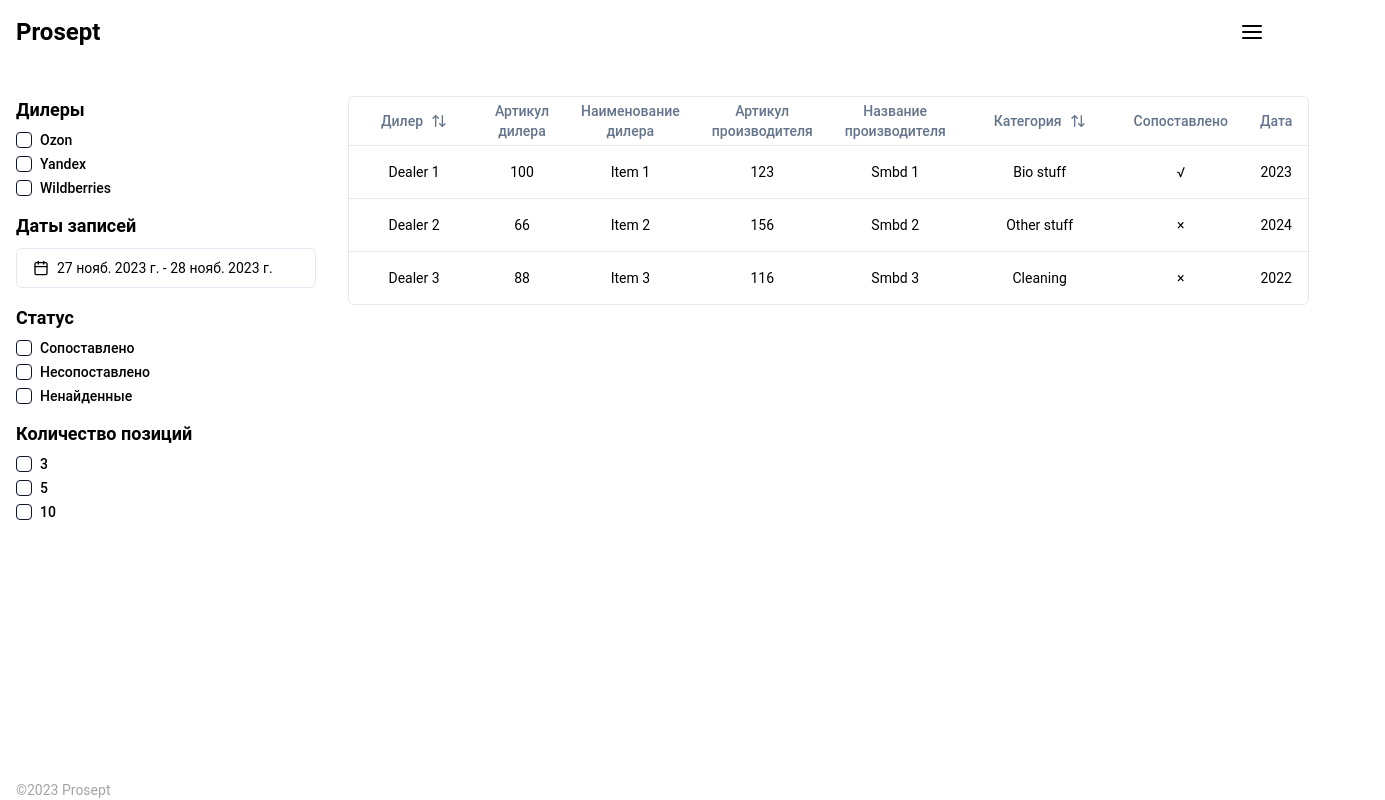
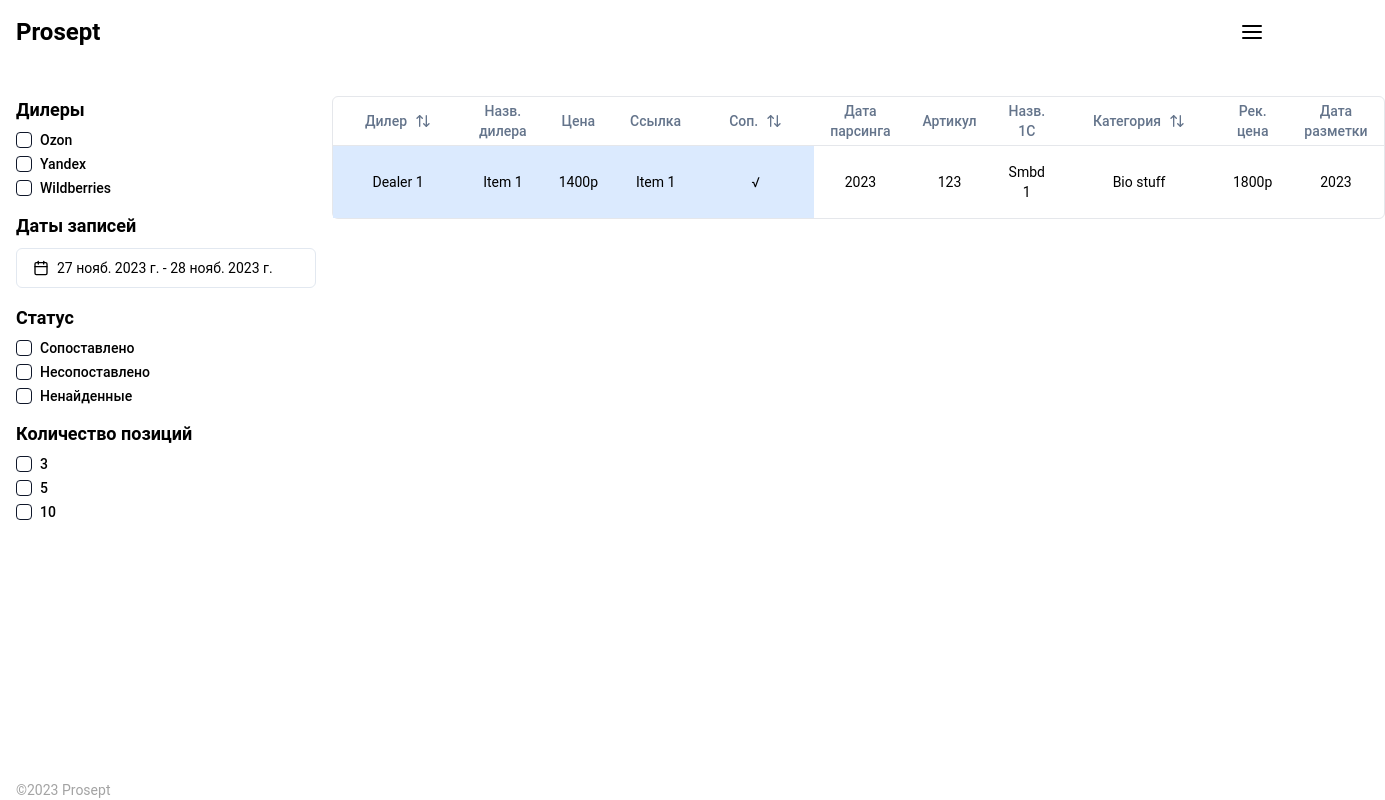
Before and after one commit to ImreTot/prosept_compare_service, a React (Vite) app in the folder frontend/: page / in a window 1280 px wide. Shown: the whole page, 1385 px wide, since content can reach past the window. Built offline with nearby package versions, Linux system fonts and the light colour scheme.

Commit message:
chore: update table colums

```diff
--- a/frontend/src/components/table/Table.tsx
+++ b/frontend/src/components/table/Table.tsx
@@ -1,45 +1,52 @@
-import { Payment, columns } from "./columns"
+import { Data, columns } from "./columns"
 import { DataTable } from "./data-table"
 
 export default function Table() {
-  const data: Payment[] = [
+  const data: Data[] = [
     {
       id: "728ed52f",
-      dealerId: 100,
       dealerName: "Item 1",
       dealer: "Dealer 1",
       manufacturerId: 123,
       manufacturerName: 'Smbd 1',
       category: 'Bio stuff',
-      date: '2023',
-      matched: '√'
+      dateMarkup: '2023',
+      dateParsing: '2023',
+      matched: '√',
+      recommendedPrice: '1800p',
+      dealerPrice: '1400р',
+      url: 'https://google.com'
     },
-    {
-      id: "728ed52f",
-      dealerId: 66,
-      dealerName: "Item 2",
-      dealer: "Dealer 2",
-      manufacturerId: 156,
-      manufacturerName: 'Smbd 2',
-      category: 'Other stuff',
-      date: '2024',
-      matched: '×'
-    },
-    {
-      id: "728ed52f",
-      dealerId: 88,
-      dealerName: "Item 3",
-      dealer: "Dealer 3",
-      manufacturerId: 116,
-      manufacturerName: 'Smbd 3',
-      category: 'Cleaning',
-      date: '2022',
-      matched: '×'
-    },
+    // {
+    //   id: "728ed52f",
+    //   dealerName: "Item 2",
+    //   dealer: "Dealer 2",
+    //   manufacturerId: 156,
+    //   manufacturerName: 'Smbd 2',
+    //   category: 'Other stuff',
+    //   dateMarkup: '2024',
+    //   dateParsing: '2024',
+    //   matched: '×',
+    //   recommendedPrice: '1800p',
+    //   dealerPrice: '1400р'
+    // },
+    // {
+    //   id: "728ed52f",
+    //   dealerName: "Item 3",
+    //   dealer: "Dealer 3",
+    //   manufacturerId: 116,
+    //   manufacturerName: 'Smbd 3',
+    //   category: 'Cleaning',
+    //   dateMarkup: '2022',
+    //   dateParsing: '2022',
+    //   matched: '×',
+    //   recommendedPrice: '1800p',
+    //   dealerPrice: '1400р'
+    // },
   ]
 
   return (
-    <div className="container mx-auto">
+    <div>
       <DataTable columns={columns} data={data} />
     </div>
   )
--- a/frontend/src/components/table/columns.tsx
+++ b/frontend/src/components/table/columns.tsx
@@ -2,19 +2,22 @@ import { ColumnDef } from "@tanstack/react-table"
 import { ArrowUpDown } from "lucide-react"
 import { Button } from "../ui/button"
 
-export type Payment = {
+export type Data = {
   id: string
-  dealerId: number
+  dealer: string,
   dealerName: string
-  dealer: string,
+  dealerPrice: string
+  matched: string,
+  dateMarkup: string
+  dateParsing: string
   manufacturerId: number,
   manufacturerName: string,
   category: string,
-  matched: string,
-  date: string
+  recommendedPrice: string,
+  url: string
 }
 
-export const columns: ColumnDef<Payment>[] = [
+export const columns: ColumnDef<Data>[] = [
   {
     accessorKey: "dealer",
     header: ({ column }) => {
@@ -30,20 +33,47 @@ export const columns: ColumnDef<Payment>[] = [
     },
   },
   {
-    accessorKey: "dealerId",
-    header: "Артикул дилера",
+    accessorKey: "dealerName",
+    header: "Назв. дилера",
   },
   {
-    accessorKey: "dealerName",
-    header: "Наименование дилера",
+    accessorKey: "dealerPrice",
+    header: "Цена",
+  },
+  {
+    accessorKey: "url",
+    header: 'Ссылка',
+    cell: ({ row }) => {
+      const name = row.getValue('dealerName') as string
+      const url = row.getValue('url') as string
+      return <a href={url} className="">{name}</a>
+    }
+  },
+  {
+    accessorKey: "matched",
+    header: ({ column }) => {
+      return (
+        <Button
+          variant="ghost"
+          onClick={() => column.toggleSorting(column.getIsSorted() === "asc")}
+        >
+          Соп.
+          <ArrowUpDown className="ml-2 h-4 w-4" />
+        </Button>
+      )
+    },
+  },
+  {
+    accessorKey: "dateParsing",
+    header: "Дата парсинга",
   },
   {
     accessorKey: "manufacturerId",
-    header: "Артикул производителя",
+    header: "Артикул",
   },
   {
     accessorKey: "manufacturerName",
-    header: "Название производителя",
+    header: "Назв. 1С",
   },
   {
     accessorKey: "category",
@@ -60,11 +90,11 @@ export const columns: ColumnDef<Payment>[] = [
     },
   },
   {
-    accessorKey: "matched",
-    header: "Сопоставлено",
+    accessorKey: "recommendedPrice",
+    header: "Рек. цена",
   },
   {
-    accessorKey: "date",
-    header: "Дата",
+    accessorKey: "dateMarkup",
+    header: "Дата разметки",
   },
 ]
--- a/frontend/src/components/table/data-table.tsx
+++ b/frontend/src/components/table/data-table.tsx
@@ -17,6 +17,7 @@ import {
   TableRow,
 } from "@/components/ui/table"
 import { useState } from "react"
+import { twMerge } from "tailwind-merge"
 
 interface DataTableProps<TData, TValue> {
   columns: ColumnDef<TData, TValue>[]
@@ -68,8 +69,8 @@ export function DataTable<TData, TValue>({
                 key={row.id}
                 data-state={row.getIsSelected() && "selected"}
               >
-                {row.getVisibleCells().map((cell) => (
-                  <TableCell key={cell.id}>
+                {row.getVisibleCells().map((cell, idx) => (
+                  <TableCell key={cell.id} className={twMerge(idx < 5 && 'bg-blue-100')}>
                     {flexRender(cell.column.columnDef.cell, cell.getContext())}
                   </TableCell>
                 ))}
```
